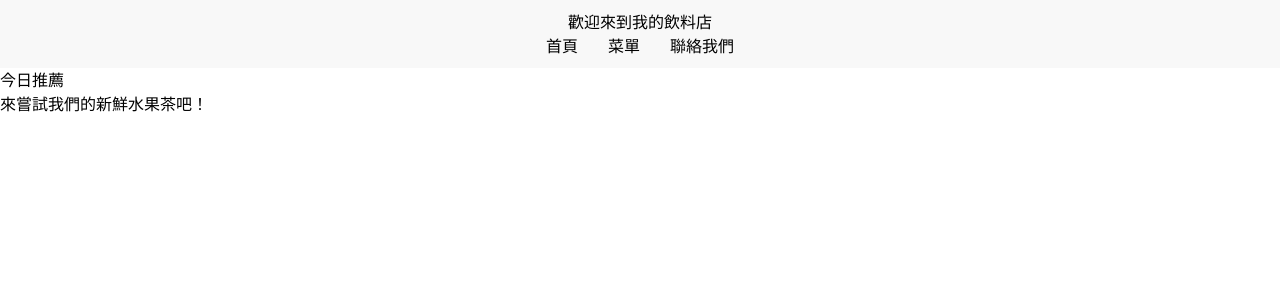
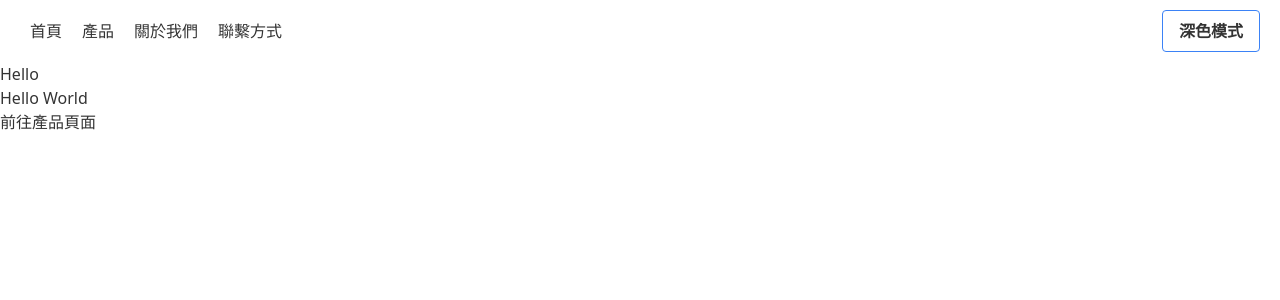
Before and after one commit to alex005489465/drinkshop, a Nuxt app in the folder frontend/drink-client/: page / in a window 1280 px wide. Shown: the top 300 px of the page. Built offline with nearby package versions, Linux system fonts and the light colour scheme.

Commit message:
add TopBar; can change mode between light and dark; route success;
app.vue need to use <NuxtPage />,
use <a href="/"><<a> not ok.

"npm install @nuxtjs/color-mode ".

```diff
--- a/frontend/drink-client/app.vue
+++ b/frontend/drink-client/app.vue
@@ -1,45 +1,9 @@
 <template>
   <div>
-    <header>
-      <h1 text-3xl font-bold underline>歡迎來到我的飲料店</h1>
-      <nav>
-        <ul>
-          <li><a href="/">首頁</a></li>
-          <li><a href="/menu">菜單</a></li>
-          <li><a href="/contact">聯絡我們</a></li>
-        </ul>
-      </nav>
-    </header>
-    <main>
-      <section>
-        <h2>今日推薦</h2>
-        <p>來嘗試我們的新鮮水果茶吧！</p>
-      </section>
-    </main>
+    <TopBar />
+    <p>Hello</p>
+  </div>
+  <div>
+    <NuxtPage />
   </div>
 </template>
-
-<script>
-export default {
-  name: 'HomePage'
-}
-</script>
-
-<style scoped>
-header {
-  background-color: #f8f8f8;
-  padding: 10px 0;
-}
-h1 {
-  text-align: center;
-}
-nav ul {
-  display: flex;
-  justify-content: center;
-  list-style: none;
-  padding: 0;
-}
-nav ul li {
-  margin: 0 15px;
-}
-</style>
--- /dev/null
+++ b/frontend/drink-client/components/DarkModeToggle.vue
@@ -0,0 +1,41 @@
+<template>
+  <div>
+    <!-- <h1>色彩模式: {{ $colorMode.value }}</h1> -->
+    <button class="bg-transparent hover:bg-blue-500 font-semibold py-2 px-4 border
+    border-blue-500 hover:border-transparent rounded" @click="toggleColorMode">
+      {{ buttonText }}
+    </button>
+  </div>
+</template>
+
+
+<script setup>
+import { ref, watch } from 'vue';
+
+const colorMode = useColorMode();
+
+function toggleColorMode() {
+  colorMode.preference = colorMode.preference === 'dark' ? 'light' : 'dark';
+}
+
+const buttonText = ref(colorMode.preference === 'dark' ? '明亮模式' : '深色模式');
+watch(() => colorMode.preference, (newMode) => {
+  buttonText.value = newMode === 'dark' ? '明亮模式' : '深色模式';
+});
+
+</script>
+
+<style>
+body {
+  background-color: #fff;
+  color: rgba(0,0,0,0.8);
+}
+.dark-mode body {
+  background-color: #091a28;
+  color: #ebf4f1;
+}
+.sepia-mode body {
+  background-color: #f1e7d0;
+  color: #433422;
+}
+</style>
--- /dev/null
+++ b/frontend/drink-client/components/TopBar.vue
@@ -0,0 +1,66 @@
+<script setup lang="ts"></script>
+
+<template>
+  <div class="topbar">
+    <!-- Logo
+    <div class="logo">
+      <img src="/path/to/logo.png" alt="Logo">
+    </div>
+    -->
+    <nav>
+      <a href="/">首頁</a>
+      <a href="/product">產品</a>
+      <a href="/about">關於我們</a>
+      <a href="/contact">聯繫方式</a>
+    </nav>
+    <DarkModeToggle />
+    <!-- Search Bar
+    <div class="search-bar">
+      <input type="text" placeholder="搜索飲料...">
+    </div>
+    -->
+    <!-- Cart and User Account Icons
+    <div class="cart">
+      <a href="/cart"><img src="/path/to/cart-icon.png" alt="購物車"></a>
+    </div>
+    <div class="user-account">
+      <a href="/login">登錄</a> / <a href="/register">註冊</a>
+    </div>
+    -->
+  </div>
+</template>
+
+<style scoped>
+.topbar {
+  display: flex;
+  justify-content: space-between;
+  align-items: center;
+  padding: 10px 20px;
+  /* background-color: #f8f9fa; */ /* see DarkModeToggle.vue */
+}
+
+.logo img {
+  height: 40px;
+}
+
+nav a {
+  margin: 0 10px;
+  text-decoration: none;
+  /* color: #333; */  /* see DarkModeToggle.vue */
+}
+
+.search-bar input {
+  padding: 5px;
+  font-size: 16px;
+}
+
+.cart img {
+  height: 30px;
+}
+
+.user-account a {
+  margin: 0 5px;
+  text-decoration: none;
+  /* color: #333; */ /* see DarkModeToggle.vue */
+}
+</style>
--- a/frontend/drink-client/nuxt.config.ts
+++ b/frontend/drink-client/nuxt.config.ts
@@ -9,4 +9,15 @@ export default defineNuxtConfig({
       autoprefixer: {},
     },
   },
+  modules: [
+    '@nuxtjs/color-mode'
+  ],
+  /*
+  colorMode: {
+    preference: 'system', // Default theme: 'light', 'dark' or 'system'
+    fallback: 'light', // Fallback theme when the system preference is not available
+    classSuffix: ''
+  }
+  */
+
 })
--- a/frontend/drink-client/package.json
+++ b/frontend/drink-client/package.json
@@ -10,6 +10,7 @@
     "postinstall": "nuxt prepare"
   },
   "dependencies": {
+    "@nuxtjs/color-mode": "^3.5.2",
     "nuxt": "^3.14.1592",
     "vue": "latest",
     "vue-router": "latest"
--- /dev/null
+++ b/frontend/drink-client/pages/index.vue
@@ -0,0 +1,10 @@
+<script setup lang="ts"></script>
+
+<template>
+  <div>
+    <h1>Hello World</h1>
+    <NuxtLink to = "/product">前往產品頁面</NuxtLink>
+  </div>
+</template>
+
+<style scoped></style>
--- /dev/null
+++ b/frontend/drink-client/pages/product.vue
@@ -0,0 +1,10 @@
+<script setup lang="ts"></script>
+
+<template>
+  <div>
+    Page: product
+    <p>123</p>
+  </div>
+</template>
+
+<style scoped></style>
--- a/frontend/drink-client/tailwind.config.js
+++ b/frontend/drink-client/tailwind.config.js
@@ -1,5 +1,6 @@
 /** @type {import('tailwindcss').Config} */
 export default {
+  darkMode: 'class',
   content: [
     "./components/**/*.{js,vue,ts}",
     "./layouts/**/*.vue",
```
Also changed, not shown: 1 other file (tests, documents, lock files or other folders).
